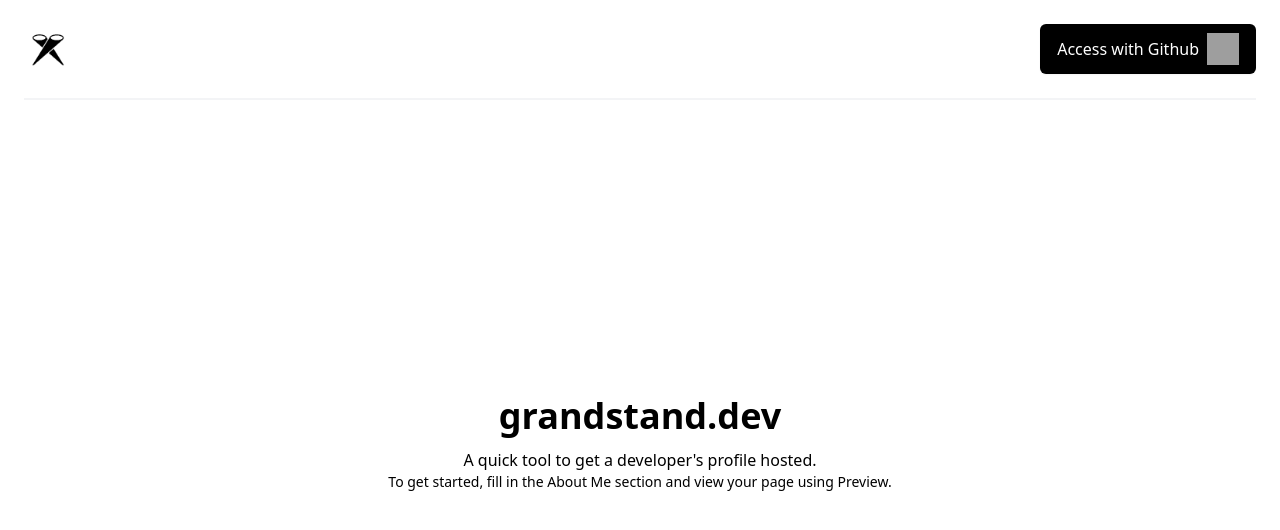
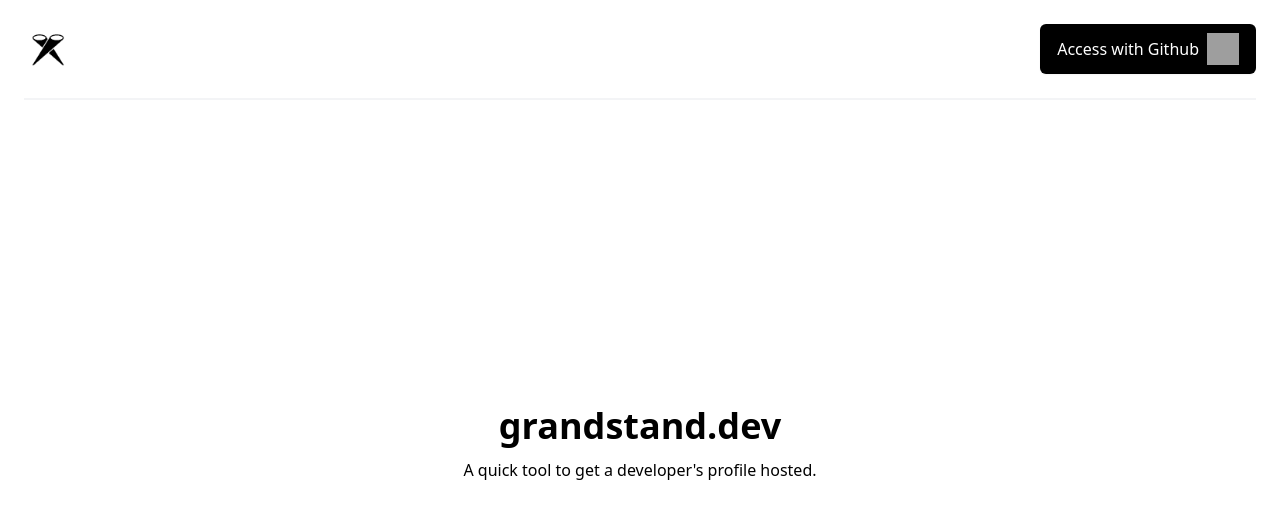
Before and after one commit to justincervantes/grandstand, a Next.js app: page /home in a window 1280 px wide. Shown: the top 530 px of the page. Built offline with nearby package versions, Linux system fonts and the light colour scheme; no server answers; the database is empty; grey boxes are pictures that could not be loaded.

Commit message:
Fix home page

```diff
--- a/pages/home.tsx
+++ b/pages/home.tsx
@@ -9,9 +9,6 @@ const Home = ({ userSlug }) => {
                 <div className="flex flex-col items-center justify-center bg-white rounded-lg">
                     <span className="mb-3 text-4xl font-bold">grandstand.dev</span>
                     <p className="text-center">A quick tool to get a developer's profile hosted.</p>
-                    <p className="text-sm text-center">
-                        To get started, fill in the About Me section and view your page using Preview.
-                    </p>
                 </div>
             </div>
         </EditingLayout>
```
